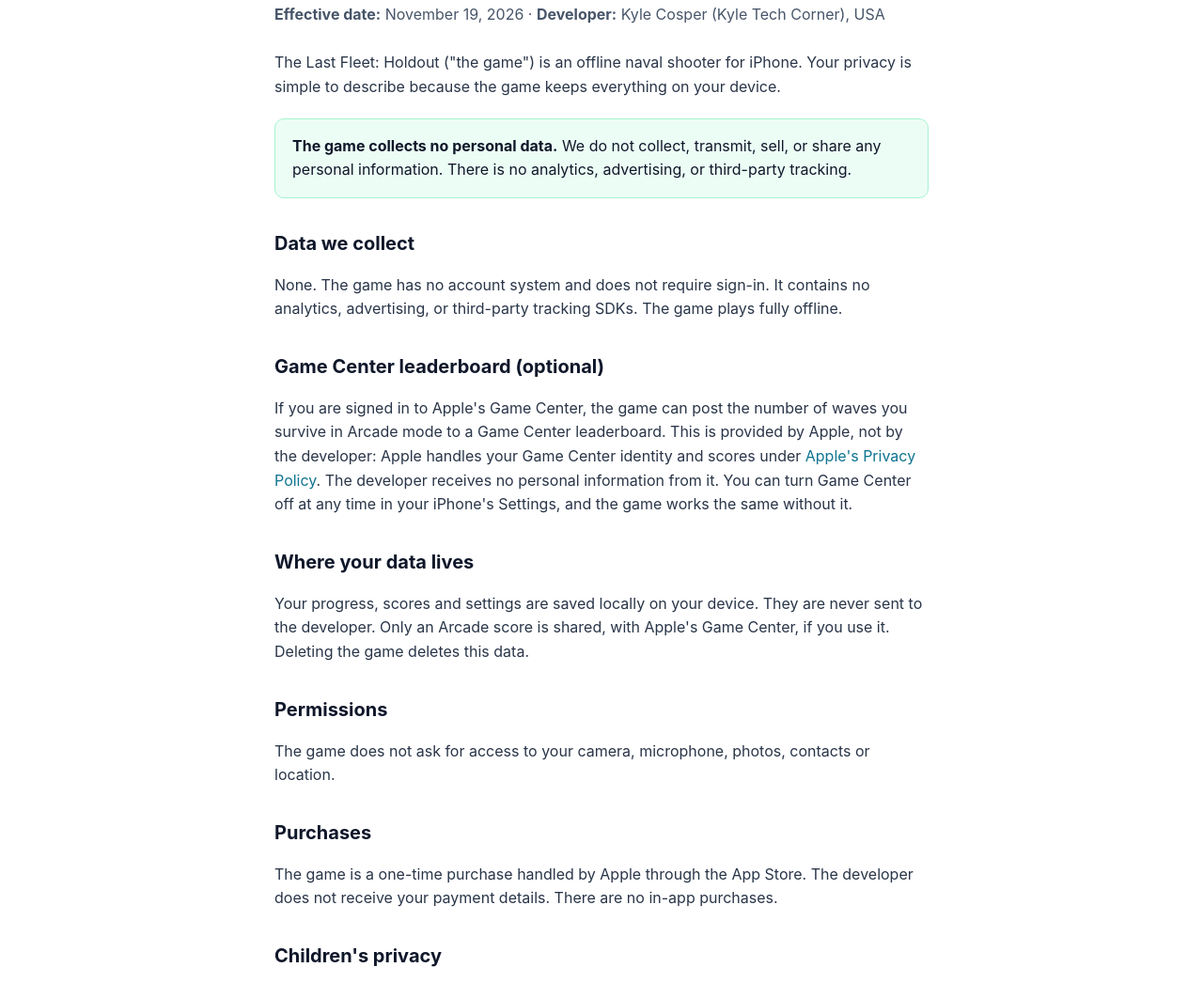
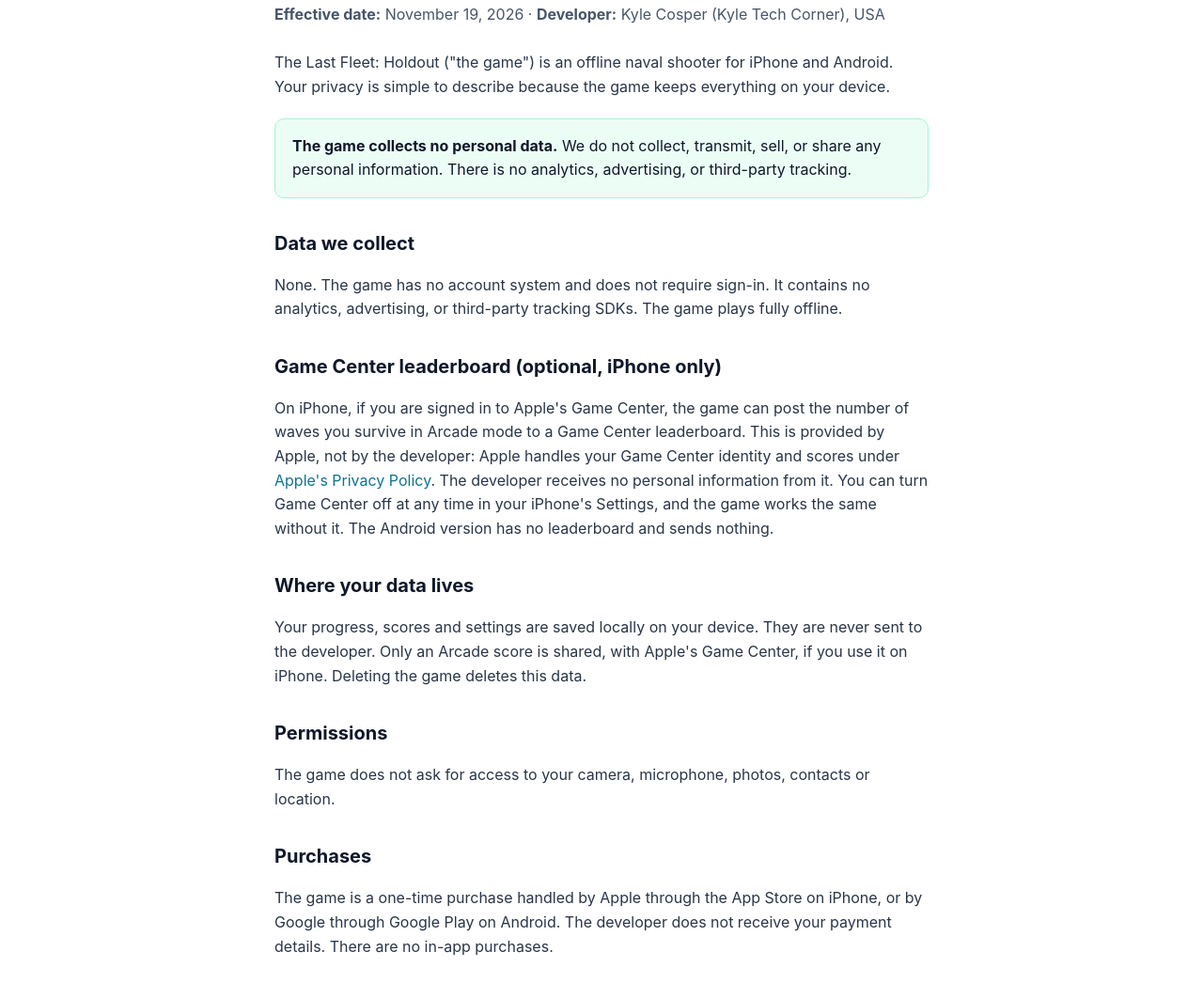
Before and after one commit to GrayWolf8856/sms-compliance, a plain HTML site: page holdout/privacy.html in a window 1280 px wide. Shown: the part 215-1261 px from the top of the page at 94% size. Drawn offline with Linux system fonts and the light colour scheme.

Commit message:
Holdout privacy and support: cover the Android version on Google Play
Co-Authored-By: Claude Opus 5.5 <noreply@anthropic.com>

```diff
--- a/holdout/privacy.html
+++ b/holdout/privacy.html
@@ -29,7 +29,7 @@
     <p class="meta"><strong>Effective date:</strong> November 19, 2026 ·
     <strong>Developer:</strong> Kyle Cosper (Kyle Tech Corner), USA</p>
 
-    <p>The Last Fleet: Holdout ("the game") is an offline naval shooter for iPhone. Your privacy is
+    <p>The Last Fleet: Holdout ("the game") is an offline naval shooter for iPhone and Android. Your privacy is
     simple to describe because the game keeps everything on your device.</p>
 
     <div class="highlight">
@@ -41,22 +41,22 @@
     <p>None. The game has no account system and does not require sign-in. It contains no analytics,
     advertising, or third-party tracking SDKs. The game plays fully offline.</p>
 
-    <h2>Game Center leaderboard (optional)</h2>
-    <p>If you are signed in to Apple's Game Center, the game can post the number of waves you survive in
+    <h2>Game Center leaderboard (optional, iPhone only)</h2>
+    <p>On iPhone, if you are signed in to Apple's Game Center, the game can post the number of waves you survive in
     Arcade mode to a Game Center leaderboard. This is provided by Apple, not by the developer: Apple handles
     your Game Center identity and scores under <a href="https://www.apple.com/legal/privacy/">Apple's Privacy Policy</a>.
     The developer receives no personal information from it. You can turn Game Center off at any time in your
-    iPhone's Settings, and the game works the same without it.</p>
+    iPhone's Settings, and the game works the same without it. The Android version has no leaderboard and sends nothing.</p>
 
     <h2>Where your data lives</h2>
     <p>Your progress, scores and settings are saved locally on your device. They are never sent to
-    the developer. Only an Arcade score is shared, with Apple's Game Center, if you use it. Deleting the game deletes this data.</p>
+    the developer. Only an Arcade score is shared, with Apple's Game Center, if you use it on iPhone. Deleting the game deletes this data.</p>
 
     <h2>Permissions</h2>
     <p>The game does not ask for access to your camera, microphone, photos, contacts or location.</p>
 
     <h2>Purchases</h2>
-    <p>The game is a one-time purchase handled by Apple through the App Store. The developer does
+    <p>The game is a one-time purchase handled by Apple through the App Store on iPhone, or by Google through Google Play on Android. The developer does
     not receive your payment details. There are no in-app purchases.</p>
 
     <h2>Children's privacy</h2>
```
Also changed, not shown: holdout/support.html (+5 -5 lines).
